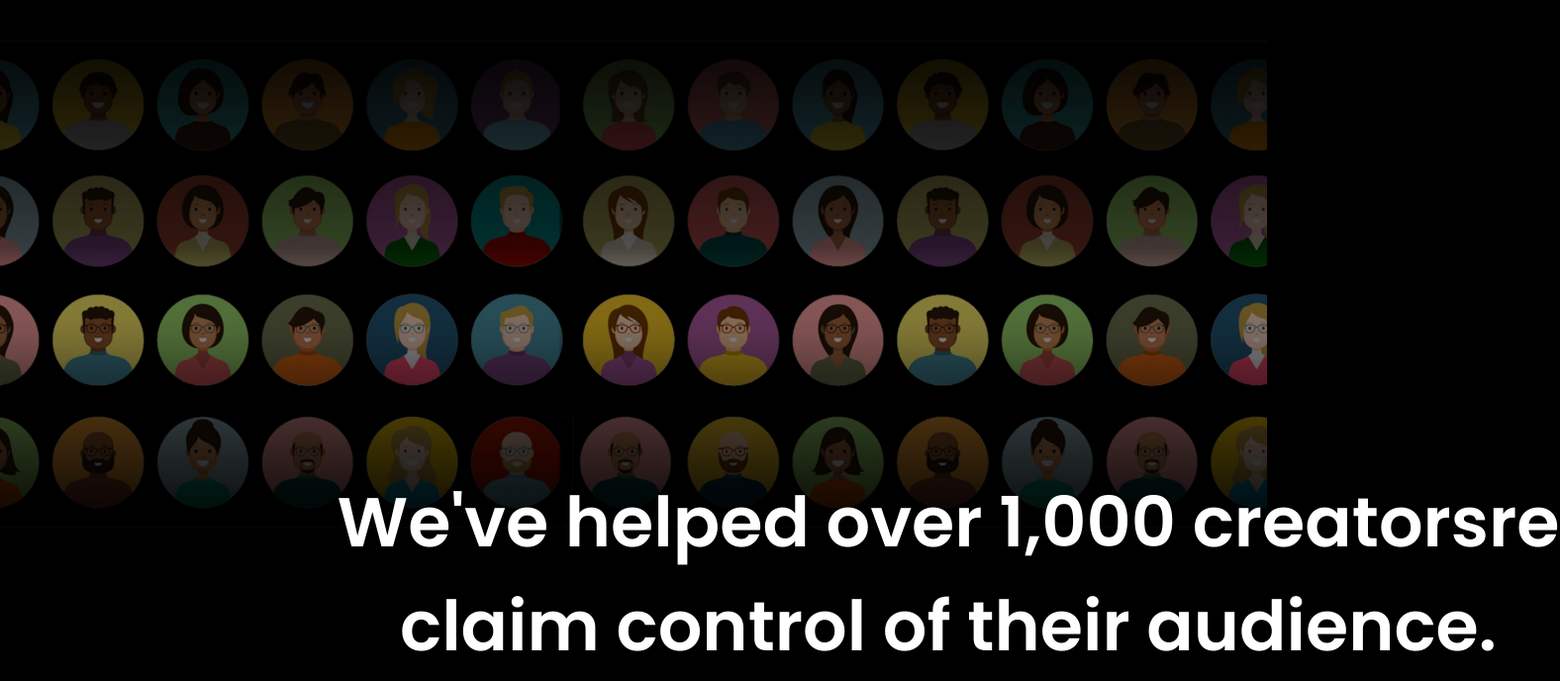
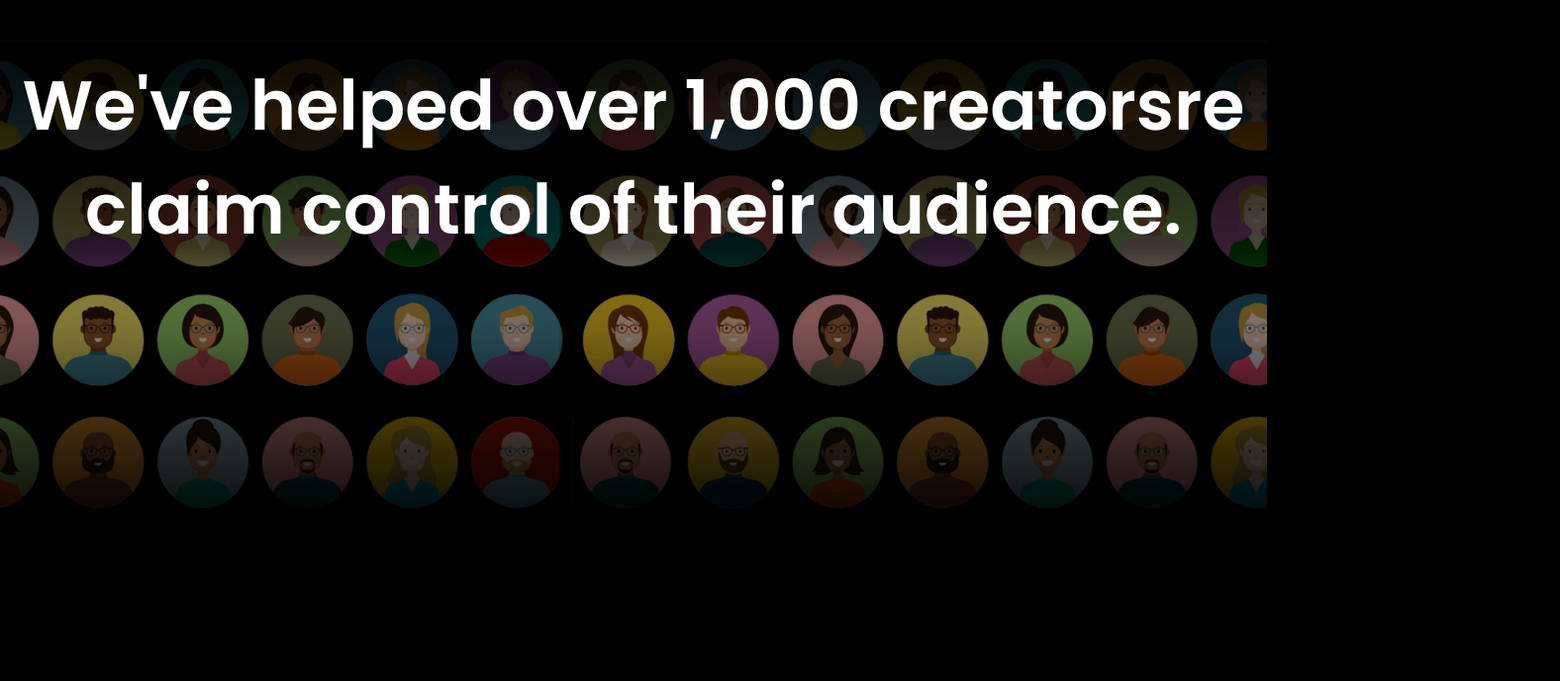
Before and after one commit to ziyodyakubov/MARICO, a website: page index.html in a window 1280 px wide. Shown: the part 6330-7018 px from the top of the page at 99% size, 1576 px wide, since content can reach past the window. Drawn offline with nearby package versions, Linux system fonts and the light colour scheme.

Commit message:
fixed some bugs

```diff
--- a/index.html
+++ b/index.html
@@ -336,10 +336,10 @@
         <!-- SECTION-5 ENDED -->
 
         <!-- SECTION-6 STARTED -->
-        <section id="section-6" class="mb-[150px]">
+        <section id="section-6" class="container-2">
             <img src="./assets/images/png-jpg/people.png" alt="people">
 
-            <div class="container w-[1236px] text-center text-[#fff] absolute top-[6805px] left-[340px]">
+            <div class="container w-[1236px] text-center text-[#fff] relative bottom-[500px] ">
                 <h2 class="font-[600] text-[70px]">We've helped over 1,000 creatorsre
                     claim control of their audience.</h2>
             </div>
--- a/style.css
+++ b/style.css
@@ -18,6 +18,11 @@
     margin: 0 auto !important;
 }
 
+.container-2 {
+    max-width: 1900px !important;
+    margin: 0 auto !important;
+}
+
 body {
     background: #000;
 }
```
